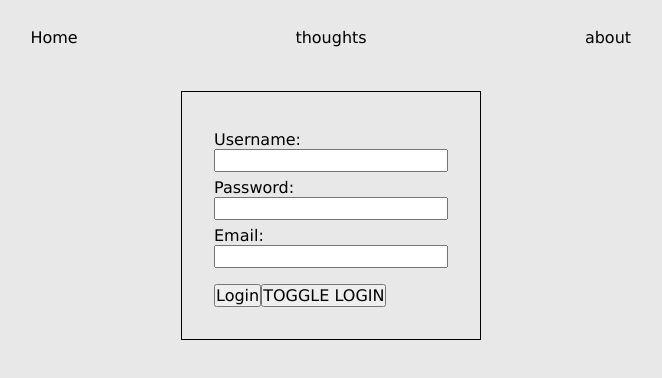
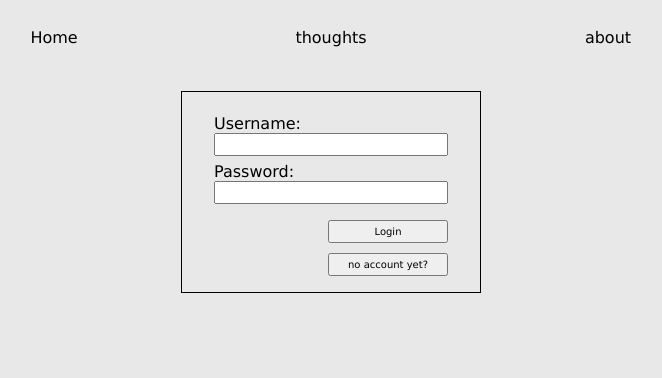
Before and after one commit to bryanhain97/ts_mongo_prisma_test, a Next.js app: page / in a window 1280 px wide. Shown: the top 378 px of the page, without its empty margins (309-971 px from the left). Built offline with nearby package versions, Linux system fonts and the light colour scheme.

Commit message:
add password encryption, bcrypt

```diff
--- a/components/LoginForm.tsx
+++ b/components/LoginForm.tsx
@@ -1,11 +1,10 @@
 import styles from 'styles/LoginForm.module.sass';
-import { useState, useCallback, ChangeEvent } from 'react';
-import { Account, SaveAccount } from 'types';
-import { useLoginContext } from 'hooks';
+import { useState, useCallback, ChangeEvent, MouseEventHandler, MouseEvent } from 'react';
+import { Account, RegisterAccount, LoginFormState } from 'types';
+// import { useLoginContext } from 'hooks';
 
 const DEFAULT_ACCOUNT: Account = {
     username: '',
-    createdAt: undefined,
     password: '',
     email: '',
 };
@@ -13,27 +12,29 @@ const DEFAULT_ACCOUNT: Account = {
 const LoginForm = () => {
     const [account, setAccount] = useState<Account>(DEFAULT_ACCOUNT);
     const [error, setError] = useState<unknown | any>('');
-    const { loginState, setLoginState } = useLoginContext();
+    const [loginFormState, setLoginFormState] = useState<LoginFormState>(LoginFormState.LOGIN);
 
     const updateAccount = useCallback((e: ChangeEvent<HTMLInputElement>) => {
         setAccount((prev) => ({ ...prev, [e.target.id]: e.target.value }));
         setError('');
     }, []);
-
-    const loginWithAccount = async (e: Event | any, account: Account) => {
+    const handleLoginFormState = useCallback((e: MouseEvent<HTMLButtonElement>) => {
         e.preventDefault();
-        const saveAccount: SaveAccount = { ...account, createdAt: new Date() };
+        setLoginFormState((prev) => prev === LoginFormState.LOGIN ? LoginFormState.REGISTER : LoginFormState.LOGIN);
+    }, [setLoginFormState]);
+    const registerNewAccount = async (e: MouseEvent<HTMLButtonElement>, account: Account): Promise<void> => {
+        e.preventDefault();
+        const registerAccount: RegisterAccount = { ...account, createdAt: new Date() };
         try {
-            const response = await fetch('/api/loginWithAccount', {
+            const response = await fetch('/api/registerAccount', {
                 method: 'POST',
-                body: JSON.stringify(saveAccount),
+                body: JSON.stringify(registerAccount),
                 mode: 'cors',
                 headers: { 'Content-Type': 'application/json' }
             });
             switch (response.status) {
                 case 200:
                     const savedAccount = await response.json();
-                    console.log(savedAccount);
                     setAccount(DEFAULT_ACCOUNT);
                     setError('');
                     break;
@@ -46,10 +47,6 @@ const LoginForm = () => {
             setError(message);
         }
     };
-    const toggleLogin = useCallback((e: Event | any) => {
-        e.preventDefault();
-        setLoginState((prev) => ({ ...prev, loggedIn: !prev.loggedIn }));
-    }, [setLoginState]);
 
     return (
         <form className={styles.login}>
@@ -65,6 +62,7 @@ const LoginForm = () => {
                 </label>
                 <input type="password" id="password" onChange={updateAccount} value={account.password} className={styles.input} />
             </div>
+            {loginFormState === LoginFormState.REGISTER &&
                 <div className={styles.login_field}>
                     <label className={styles.label} htmlFor="email">
                         Email:
@@ -74,10 +72,17 @@ const LoginForm = () => {
                         <span className={styles.errorMessage}>{error}</span>
                     }
                 </div>
-            <button className={styles.button} onClick={(e) => loginWithAccount(e, account)}>
-                Login
+            }
+            <div className={styles.login_field}>
+                {loginFormState === LoginFormState.LOGIN ?
+                    <button className={styles.button} id="login" onClick={(e) => { }}>Login</button>
+                    :
+                    <button className={styles.button} id="register" onClick={(e) => registerNewAccount(e, account)}>Register</button>
+                }
+                <button className={styles.button} id="noaccount" onClick={(e) => handleLoginFormState(e)}>
+                    {loginFormState === LoginFormState.LOGIN ? 'no account yet?' : 'back to login'}
                 </button>
-            <button onClick={toggleLogin}>TOGGLE LOGIN</button>
+            </div>
         </form >
     );
 };
--- a/components/Note.tsx
+++ b/components/Note.tsx
@@ -36,6 +36,8 @@ const Note = ({
         }
     }, []);
     const getTimeFromUTCTime = useCallback((createdAt: string): string => {
+        console.log(createdAt);
+        console.log(typeof createdAt);
         const time = new Date(createdAt).toLocaleTimeString();
         return time;
     }, []);
--- a/package.json
+++ b/package.json
@@ -10,6 +10,8 @@
   },
   "dependencies": {
     "@prisma/client": "^4.2.1",
+    "@types/bcrypt": "^5.0.0",
+    "bcrypt": "^5.1.0",
     "framer-motion": "^7.3.6",
     "next": "12.2.5",
     "react": "18.2.0",
--- a/pages/api/loginWithAccount.ts
+++ /dev/null
@@ -1,33 +0,0 @@
-import { NextApiRequest, NextApiResponse } from 'next';
-import { prisma } from './_db';
-
-export default async function handler(req: NextApiRequest, res: NextApiResponse) {
-    console.log('incoming request');
-    const { body: saveAccount } = req;
-    try {
-        const alreadyRegistered = await prisma.account.findFirst({ where: { email: saveAccount.email } });
-        if (!alreadyRegistered) {
-            const savedAccount = await prisma.account.create({ data: saveAccount });
-            console.log('account saved in DB: ', savedAccount);
-            res.status(200).json(savedAccount);
-            return;
-        }
-        else {
-            throw new Error('Account with email already exists.');
-        }
-    } catch ({ message }) {
-        res.status(400).json({ message });
-    }
-};
-
-
-
-
-/*
-steps:
-1. get incoming request;
-2. check body of incoming request;
-3. check db if email is unique;
-4. if unique => create new account;
-5. if not unique => send error and set user;
-*/
--- /dev/null
+++ b/pages/api/registerAccount.ts
@@ -0,0 +1,30 @@
+import { NextApiRequest, NextApiResponse } from 'next';
+import { prisma } from './_db';
+import bcrypt from 'bcrypt';
+
+
+const SALTROUNDS = 10;
+
+export default async function handler(req: NextApiRequest, res: NextApiResponse) {
+    const { body: registerAccount } = req;
+    try {
+        const alreadyRegistered = await prisma.account.findFirst({ where: { email: registerAccount.email } });
+        if (!alreadyRegistered) {
+            const hashedPassword = await bcrypt.hash(registerAccount.password, SALTROUNDS);
+            // check encrypted password: await bcrypt.compare(plainPW, hashedPW) ==> bool
+            const savedAccount = await prisma.account.create({
+                data: {
+                    ...registerAccount,
+                    password: hashedPassword,
+                }
+            });
+            res.status(200).json(savedAccount);
+            return;
+        }
+        else {
+            throw new Error('Account with email already exists.');
+        }
+    } catch ({ message }) {
+        res.status(400).json({ message });
+    }
+};
--- a/styles/LoginForm.module.sass
+++ b/styles/LoginForm.module.sass
@@ -1,7 +1,7 @@
 @import 'colors'
 
 .login
-    padding: 2rem
+    padding: 1rem 2rem 1rem
     width: 300px
     margin: 1rem auto
     border: 1px solid black
@@ -11,10 +11,18 @@
         margin-top: 6px
         &:first-of-type
             margin-bottom: 3px
+        &:last-of-type
 .label
     margin-right: 20px
 .button
-    margin-top: 1rem
+    margin-top: 10px
+    padding: 4px 0px
+    font-size: 10px
+    width: 120px
+    &[id="login"],
+    &[id="register"],
+    &[id="noaccount"]
+        margin-left: auto
 .errorMessage
     color: $errorMessage
     font-size: 12px
--- a/tsconfig.json
+++ b/tsconfig.json
@@ -7,7 +7,7 @@
       "esnext"
     ],
     "allowJs": true,
-    "baseUrl": ".",
+    "baseUrl": "./",
     "paths": {
       "@types": [
         "types/index.ts"
--- /dev/null
+++ b/types/LoginFormState.ts
@@ -0,0 +1,8 @@
+enum LoginFormState {
+    LOGIN = 'LOGIN',
+    REGISTER = 'REGISTER'
+};
+
+export {
+    LoginFormState
+};
--- a/types/LoginState.ts
+++ b/types/LoginState.ts
@@ -2,7 +2,7 @@ import { Account } from './Account';
 
 type LoginState = {
     loggedIn: boolean,
-    id: Pick<Account, 'id'> | undefined
+    id: Account['id'] | undefined
 };
 
 export {
```
Also changed, not shown: components/utils/loginFormReducer.ts (added, +30 -0 lines), types/Account.ts (+3 -4 lines), types/index.ts (+5 -3 lines), 1 other file (tests, documents, lock files or other folders). Lines whose indentation alone changed are shown as unchanged.
